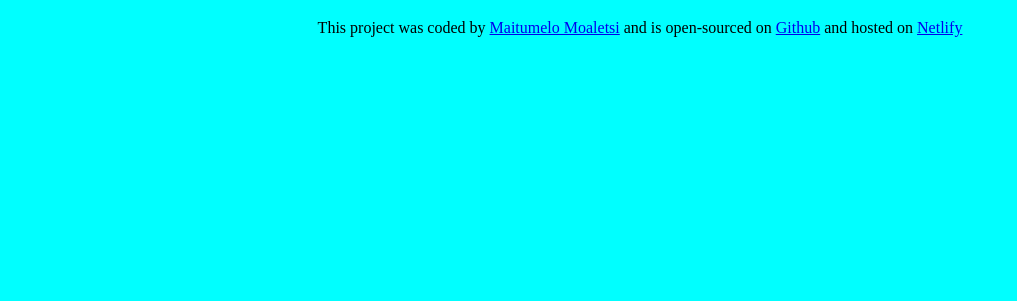
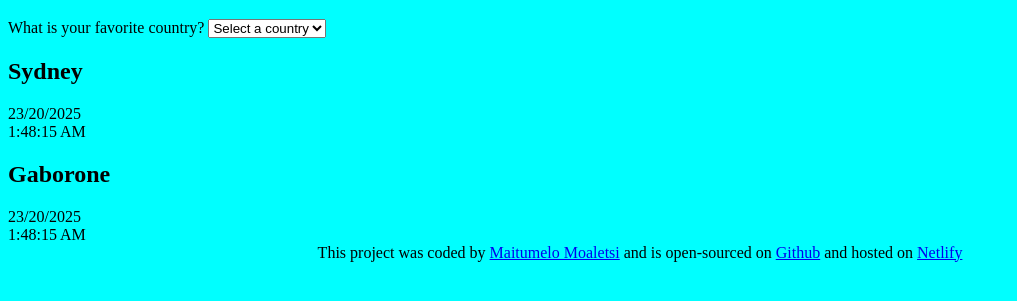
Before and after one commit to MLZ6/world-clock, a plain HTML site: page index.html in a window 1280 px wide. Shown: the part 61-362 px from the top of the page, without its empty margins (0-1017 px from the left). Drawn offline with nearby package versions, Linux system fonts and the light colour scheme.

Commit message:
Added basic HTML

```diff
--- a/index.html
+++ b/index.html
@@ -9,7 +9,32 @@
     <title>World Clock- Maitumelo Kopo Moaletsi</title>
   </head>
   <body>
-    <h1>World Clock</h1>
+    <div id="container">
+      <h1>World Clock</h1>
+
+      <form>
+        <label>What is your favorite country?</label>
+        <select name="countries" id="countries">
+          <option value="select">Select a country</option>
+          <option value="Europe/Paris">Paris</option>
+          <option value="Pacific/Honolulu">Honolulu</option>
+          <option value="Africa/Gaborone">Gaborone</option>
+          <option value="Asia/Tokyo">Tokyo</option>
+          <option value="Asia/Seoul">Seoul</option>
+          <option value="Asia/Bangkok">Bangkok</option>
+        </select>
+      </form>
+      <div id="city">
+        <h2>Sydney</h2>
+      </div>
+      <div id="date">23/20/2025</div>
+      <div id="time">1:48:15 AM</div>
+      <div id="city">
+        <h2>Gaborone</h2>
+      </div>
+      <div id="date">23/20/2025</div>
+      <div id="time">1:48:15 AM</div>
+    </div>
     <footer>
       This project was coded by
       <a href="https://github.com/MLZ6" target="_blank">Maitumelo Moaletsi</a>
```
